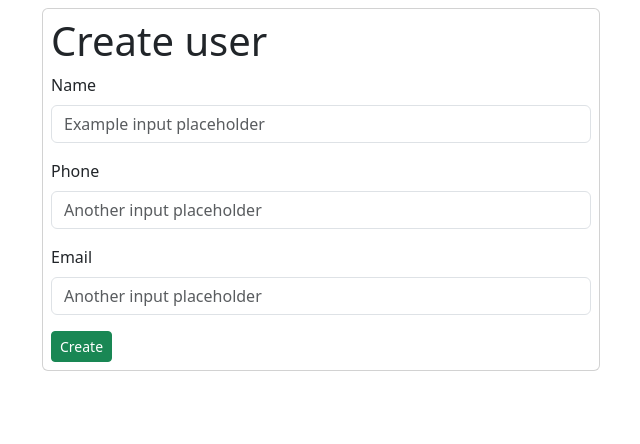
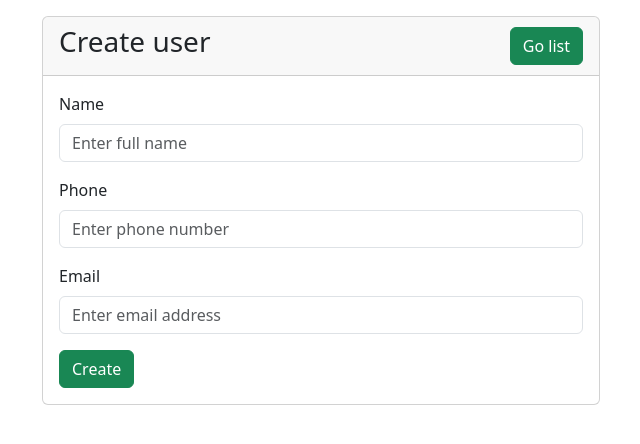
Before and after one commit to search4asraful/crud, a PHP site: page /create.php in a window 1280 px wide. Shown: the top 444 px of the page, without its empty margins (319-959 px from the left). Run offline with PHP 8.4, Linux system fonts and the light colour scheme.

Commit message:
add form form 2 other 2 pages

```diff
--- a/config.php
+++ b/config.php
@@ -1,5 +1,5 @@
 <?php
-    $connect = new mysqli('localhost', 'root', 'crud');
+    $connect = new mysqli('localhost', 'root', '', 'crud');
 
     if(!$connect){
         die(mysqli_error($connect));
--- a/create.php
+++ b/create.php
@@ -7,25 +7,32 @@
     <link href="https://cdn.jsdelivr.net/npm/bootstrap@5.3.2/dist/css/bootstrap.min.css" rel="stylesheet" integrity="sha384-T3c6CoIi6uLrA9TneNEoa7RxnatzjcDSCmG1MXxSR1GAsXEV/Dwwykc2MPK8M2HN" crossorigin="anonymous">
   </head>
   <body>
-    <div class="container col-md-12">
-      <div class="card mx-auto col-md-6 mt-2 p-2">
-        <h1>Create user</h1>
-        <form action="#" method="POST">
+    <div class="container col-md-12 mt-3">
+      <div class="col-md-3"></div>
+      <div class="card mx-auto col-md-6">
+          <div class="card-header">
+            <h3>Create user</h3>
+            <a href="index.php" class="btn btn-success float-end" style="margin-top: -40px;">Go list</a>
+          </div>
+          <div class="card-body">
+          <form action="#" method="POST">
           <div class="mb-3">
-            <label for="formGroupExampleInput" class="form-label">Name</label>
-            <input type="text" class="form-control" id="formGroupExampleInput" placeholder="Example input placeholder">
+            <label for="name" class="form-label">Name</label>
+            <input type="text" class="form-control" id="name" placeholder="Enter full name" required>
           </div>
           <div class="mb-3">
-            <label for="formGroupExampleInput2" class="form-label">Phone</label>
-            <input type="number" class="form-control" id="formGroupExampleInput2" placeholder="Another input placeholder">
+            <label for="phone" class="form-label">Phone</label>
+            <input type="number" class="form-control" id="phone" placeholder="Enter phone number" required>
           </div>
           <div class="mb-3">
-            <label for="formGroupExampleInput3" class="form-label">Email</label>
-            <input type="email" class="form-control" id="formGroupExampleInput3" placeholder="Another input placeholder">
+            <label for="email" class="form-label">Email</label>
+            <input type="email" class="form-control" id="email" placeholder="Enter email address" required>
           </div>
-          <button type="submit" class="btn btn-sm btn-success">Create</button>
+          <button type="submit" class="btn btn-success">Create</button>
         </form>
-      </div>
+          </div>
+        </div>
+      <div class="col-md-3"></div>
     </div>
 
     <script src="https://cdn.jsdelivr.net/npm/bootstrap@5.3.2/dist/js/bootstrap.bundle.min.js" integrity="sha384-C6RzsynM9kWDrMNeT87bh95OGNyZPhcTNXj1NW7RuBCsyN/o0jlpcV8Qyq46cDfL" crossorigin="anonymous"></script>
```
Also changed, not shown: index.php (+65 -3 lines), update.php (+40 -0 lines).
